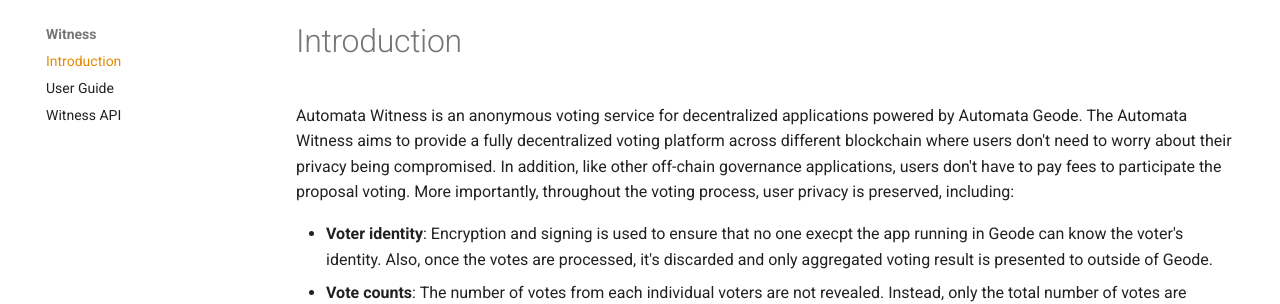
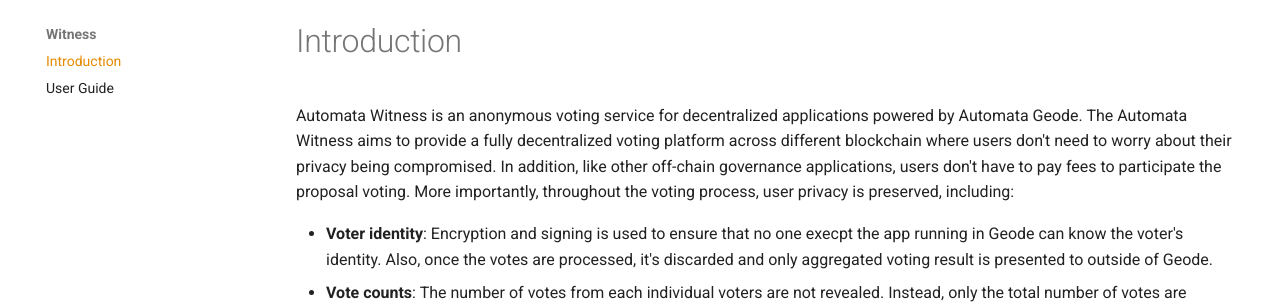
Before and after one commit to automata-network/docs, an MkDocs documentation site: the page built from docs/witness/introduction.md, in a window 1280 px wide. Shown: the part 125-429 px from the top of the page. Built offline with MkDocs 1.6.1 and Material for MkDocs 9.7.7, drawn with Linux system fonts in a browser that asks for light colours; nearby versions of some CDN libraries; comment, search, counter and statistics services are not loaded.

Commit message:
Hide witness api from nav

```diff
--- a/mkdocs.yml
+++ b/mkdocs.yml
@@ -22,7 +22,7 @@
   - Witness:
     - Introduction: ./witness/introduction.md
     - User Guide: ./witness/user-guide.md
-    - Witness API: ./witness/api.md
+    # - Witness API: ./witness/api.md
 
 theme:
   name: material
```
